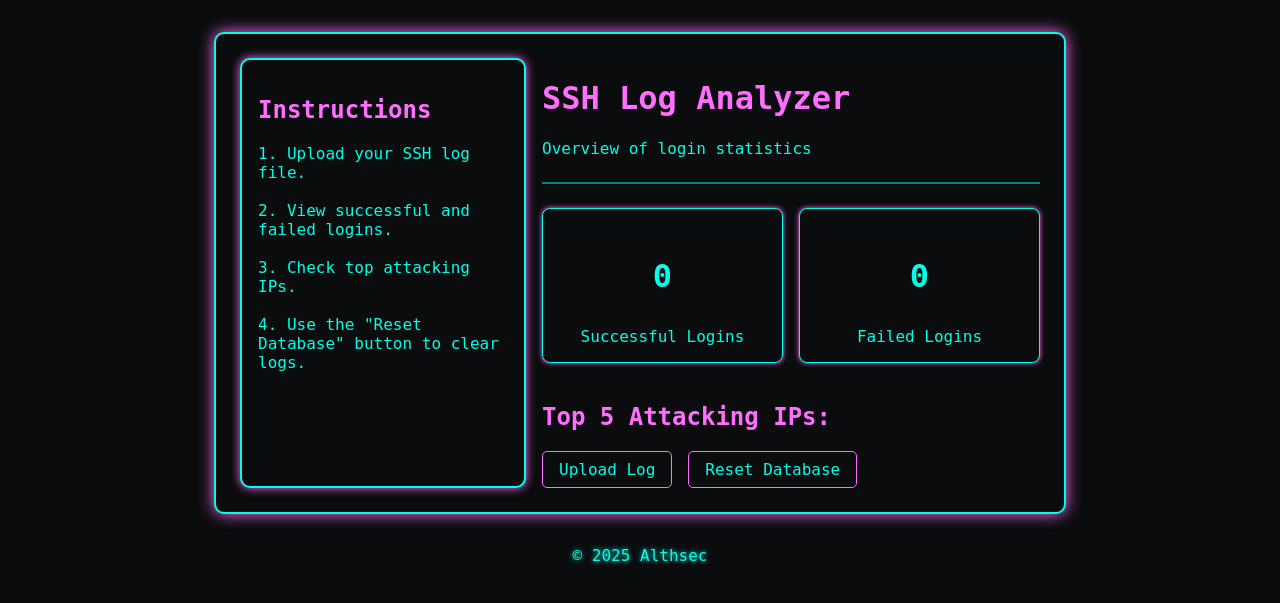
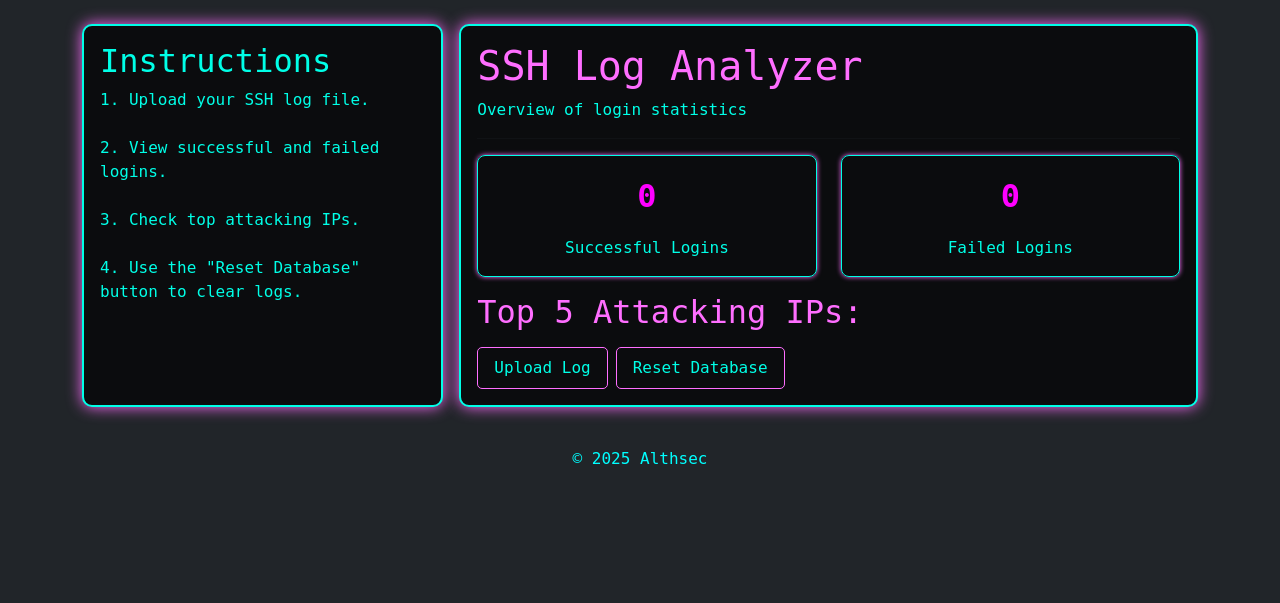
Before and after one commit to Althse/LogAnalyzer, a Flask app: page / in a window 1280 px wide. Shown: the top 603 px of the page. Run offline with Flask 3, Linux system fonts and the light colour scheme; data that the repository does not hold is empty.

Commit message:
Stable version 3

```diff
--- a/static/styles.css
+++ b/static/styles.css
@@ -1,76 +1,28 @@
-/* Ogólne ustawienia strony */
-body, .container, .card, .stat-box, .btn {
-    background-color: #0b0c0e;       /* ciemne tło */
-    color: #00ffe7;                  /* cyjanowy tekst */
+body {
     font-family: 'Roboto Mono', monospace;
+    background-color: #0b0c0e !important;
+    color: #00ffe7 !important;
 }
 
-body {
-    margin: 0;
-    padding: 0;
+/* Neonowe karty */
+.neon-card {
+    background-color: #0b0c0e;
+    border: 2px solid #00ffe7;
+    border-radius: 10px;
+    box-shadow: 0 0 15px #ff6eff;
 }
 
+/* Nagłówki */
 h1, h2, h3, h4, h5, h6, a {
-    color: #ff6eff;                  /* neonowy róż dla nagłówków i linków */
+    color: #ff6eff;
 }
 
-a {
-    text-decoration: none;
-}
-
-a:hover {
-    text-decoration: underline;
-}
-
-/* Kontenery */
-.container {
-    max-width: 800px;
-    margin: 2rem auto;
-    padding: 1.5rem;
-    border: 2px solid #00ffe7;      /* cyjanowy obrys */
-    border-radius: 10px;
-    box-shadow: 0 0 15px #ff6eff;   /* różowy neonowy cień */
-}
-
-.card, .stat-box {
+/* Statystyki */
+.stat-box {
     border: 1px solid #00ffe7;
     border-radius: 8px;
     padding: 1rem;
-    margin-bottom: 1rem;
-    text-align: center;
-    box-shadow: 0 0 5px #ff6eff;    /* delikatny różowy neon */
-}
-
-.page-wrapper {
-    display: flex;
-    gap: 1rem;
-    align-items: stretch; /* oba panele tej samej wysokości */
-}
-
-.instructions {
-    flex: 0 0 250px;       /* stała szerokość panelu instrukcji */
-    background-color: #0b0c0e;
-    border: 2px solid #00ffe7;
-    border-radius: 10px;
-    padding: 1rem;
-    box-shadow: 0 0 10px #ff6eff;
-    color: #00ffe7;
-    font-family: 'Roboto Mono', monospace;
-}
-
-.main-container {
-    flex: 1;               /* zajmuje resztę miejsca */
-}
-
-/* Statystyki */
-.stats-grid {
-    display: flex;
-    gap: 1rem;
-    margin-bottom: 1.5rem;
-}
-
-.stat-box {
-    flex: 1;
+    box-shadow: 0 0 5px #ff6eff;
 }
 
 .stat-number {
@@ -78,38 +30,8 @@ a:hover {
     font-weight: bold;
 }
 
-/* Napisy */
-.title {
-    font-size: 2rem;
-    font-weight: bold;
-}
-
-.subtitle {
-    font-size: 1rem;
-}
-
-.separator {
-    border: 1px solid #00ffe7;
-    margin: 1.5rem 0;
-    opacity: 0.5;
-}
-
-.footer {
-    margin-top: 1rem;
-    color: #00ffe7;
-    text-align: center;
-    text-shadow: 0 0 5px #00ffe7;
-}
-
-
-/* Przycisk i akcje */
-.action-buttons {
-    display: flex;
-    gap: 1rem;
-    margin-top: 1rem;
-}
-
-.btn {
+/* Przycisk neonowy */
+.btn-neon {
     border: 1px solid #ff6eff;
     background-color: #0b0c0e;
     color: #00ffe7;
@@ -119,14 +41,33 @@ a:hover {
     transition: all 0.2s ease;
 }
 
-.btn:hover {
+.btn-neon:hover {
     background: linear-gradient(45deg, #f0f, #0ff);
     transform: scale(1.05);
     box-shadow: 0 0 15px #0ff;
 }
 
-@media (max-width: 600px) {
-    .stats-grid {
-        flex-direction: column;
-    }
+/* Footer */
+footer {
+    text-align: center;
+    margin-top: 1rem;
+    color: #0ff !important;
 }
+
+
+/* Instrukcje w boksie */
+.instructions {
+    color: #00ffe7;
+}
+
+/* Napisy w statystykach */
+.stat-box {
+    color: #00ffe7;
+}
+
+/* Dodatkowo liczby mogą być mocniejsze */
+.stat-number {
+    color: #ff00ff;   /* np. róż dla kontrastu */
+    font-size: 2rem;
+    font-weight: bold;
+}
--- a/templates/index.html
+++ b/templates/index.html
@@ -3,45 +3,57 @@
 {% block title %}Log Analyzer{% endblock %}
 
 {% block main %}
-<div class="page-wrapper">
-    <!-- Panel instrukcji po lewej -->
-    <div class="instructions">
-        <h2>Instructions</h2>
-        <p>
+<div class="row g-3">
+    <!-- Instrukcje -->
+    <div class="col-12 col-md-4">
+        <div class="card neon-card h-100">
+            <div class="card-body">
+                <h2 class="instructions">Instructions</h2>
+                <p class="instructions">
                     1. Upload your SSH log file.<br><br>
                     2. View successful and failed logins.<br><br>
                     3. Check top attacking IPs.<br><br>
                     4. Use the "Reset Database" button to clear logs.<br>
                 </p>
             </div>
+        </div>
+    </div>
 
-    <!-- Główny kontener pozostaje bez zmian -->
-    <div class="main-container">
+    <!-- Główne okno -->
+    <div class="col-12 col-md-8">
+        <div class="card neon-card">
+            <div class="card-body">
                 <h1 class="title">SSH Log Analyzer</h1>
-        <p class="subtitle">Overview of login statistics</p>
+                <p class="instructions">Overview of login statistics</p>
                 <hr class="separator">
 
-        <div class="stats-grid">
+                <div class="row text-center mb-3">
+                    <div class="col">
                         <div class="stat-box">
                             <p class="stat-number">{{ stats.accepted_count }}</p>
                             <div>Successful Logins</div>
                         </div>
+                    </div>
+                    <div class="col">
                         <div class="stat-box">
                             <p class="stat-number">{{ stats.failed_count }}</p>
                             <div>Failed Logins</div>
+                        </div>
                     </div>
                 </div>
 
                 <h2>Top 5 Attacking IPs:</h2>
                 <ul>
                     {% for ip in stats.top_ips %}
-                <li>{{ ip.ip }} - {{ ip.count }} {{ "attempts" if ip.count > 1 else "attempt" }}</li><br>
+                        <li class="instructions">{{ ip.ip }} - {{ ip.count }} {{ "attempts" if ip.count > 1 else "attempt" }}</li><br>
                     {% endfor %}
                 </ul>
 
-        <div class="action-buttons">
-            <a href="/upload_page" class="btn">Upload Log</a>
-            <a href="/reset_page" class="btn">Reset Database</a>
+                <div class="d-flex gap-2 mt-3">
+                    <a href="/upload_page" class="btn btn-neon">Upload Log</a>
+                    <a href="/reset_page" class="btn btn-neon">Reset Database</a>
+                </div>
+            </div>
         </div>
     </div>
 </div>
--- a/templates/layout.html
+++ b/templates/layout.html
@@ -4,17 +4,26 @@
     <meta charset="UTF-8">
     <meta name="viewport" content="width=device-width, initial-scale=1.0">
     <title>{% block title %}{% endblock %}</title>
+
+    <!-- Bootstrap CSS -->
+    <link href="https://cdn.jsdelivr.net/npm/bootstrap@5.3.2/dist/css/bootstrap.min.css" rel="stylesheet">
+
+    <!-- Twoje style -->
     <link href="/static/styles.css" rel="stylesheet">
+
     <!-- Favicon -->
     <link rel="icon" type="image/png" href="/static/favicon-32x32.png">
 </head>
-<body>
-    <div class="container">
+<body class="bg-dark text-light">
+    <div class="container my-4">
         {% block main %}{% endblock %}
     </div>
 
-    <footer class="footer">
+    <footer class="text-center py-3">
         © 2025 Althsec
     </footer>
+
+    <!-- Bootstrap JS -->
+    <script src="https://cdn.jsdelivr.net/npm/bootstrap@5.3.2/dist/js/bootstrap.bundle.min.js"></script>
 </body>
 </html>
```
Also changed, not shown: reset_log.txt (+7 -0 lines), templates/reset.html (+13 -5 lines), templates/upload.html (+19 -9 lines), log_database.db. Lines whose indentation alone changed are shown as unchanged.
